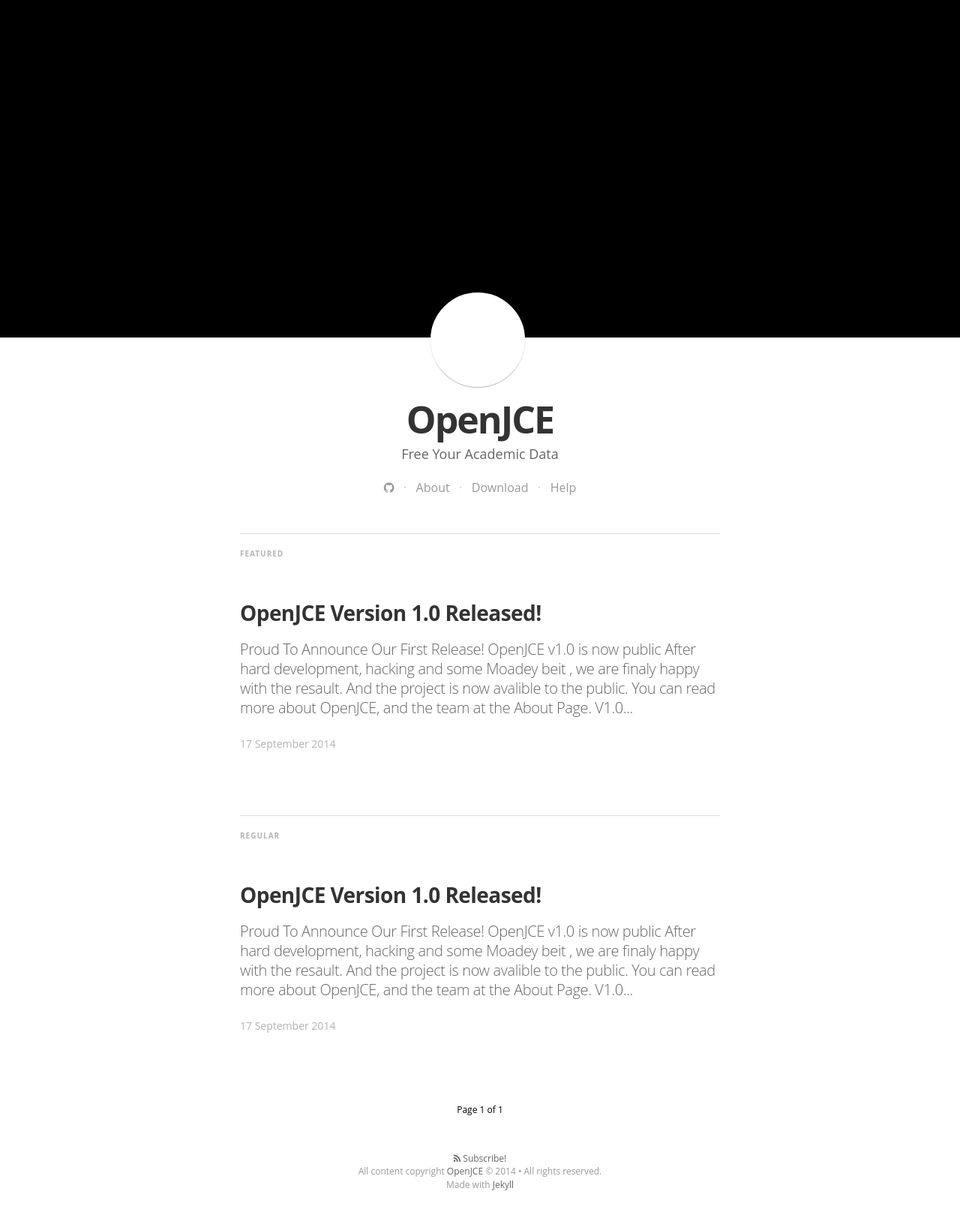
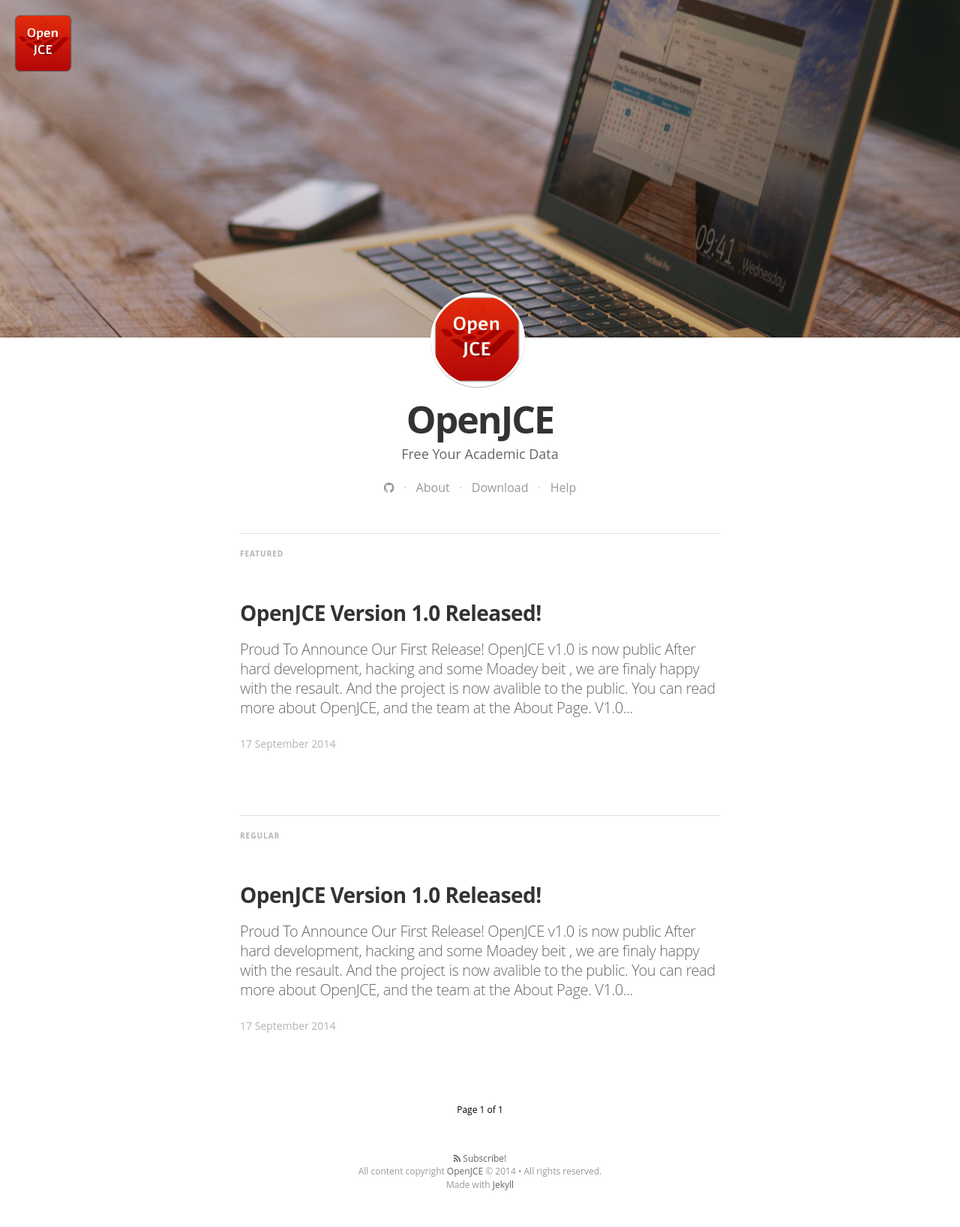
Before and after one commit to liranbg/JCEaverageCalculator, a Jekyll site: the page built from index.html, in a window 1280 px wide. Shown: the whole page at 75% size. Built offline with Jekyll 4.4.1, drawn with Linux system fonts in a browser that asks for light colours; nearby versions of some CDN libraries; some web fonts are replaced; Markdown is read by kramdown in place of the engine named in the settings; the list of posts is cut into pages by our own code.

Commit message:
Now should work

```diff
--- a/_config.yml
+++ b/_config.yml
@@ -8,20 +8,21 @@
 description: > # this means to ignore newlines until "email:"
    Free Your Academic Data
 
+url: "http://liranbg.github.io/JceManager" # the base hostname & protocol for your site
+baseur: "/JceManager"
+
 email: sagidayan@gmail.com
 #blog logo
-logo: "{{ site.baseurl }}/assets/images/logo.png"
+logo: "/assets/images/logo.png"
 # blog cover
-cover: "{{ site.baseurl }}/assets/images/background_image.jpg"
+cover: "/assets/images/background_image.jpg"
 
 name: 'OpenJCE'
 author: 'OpenJCE Teem'
 author_image: "/assets/images/author.jpg"
 
-paginate:	5
+paginate: 5
 
-url: "http://liranbg.github.io/JceManager" # the base hostname & protocol for your site
-baseur: "/JceManager"
 
 # social icons and sharing options
 social:
--- a/_includes/footer.html
+++ b/_includes/footer.html
@@ -1,7 +1,7 @@
 <!-- footer start -->
 
 <footer class="site-footer">
-  <a class="subscribe" href="{{ "/feed.xml" | prepend: site.baseurl }}"> <span class="tooltip"> <i class="fa fa-rss"></i> Subscribe!</span></a>
+  <a class="subscribe" href="{{ "{{ site.baseurl }}/feed.xml" | prepend: site.baseurl }}"> <span class="tooltip"> <i class="fa fa-rss"></i> Subscribe!</span></a>
     <div class="inner">
          <section class="copyright">All content copyright <a href="mailto:{{ site.email}}">{{ site.name }}</a> &copy; 2014 &bull; All rights reserved.</section>
          <section class="poweredby">Made with <a href="http://jekyllrb.com"> Jekyll</a></section>
--- a/_includes/head.html
+++ b/_includes/head.html
@@ -15,16 +15,16 @@
 
   <link rel="canonical" href="{{ page.url | replace:'index.html','' | prepend: site.baseurl | prepend: site.url }}">
 
-  <link rel="shortcut icon" href="{{ "/assets/images/favicon.ico" | prepend: site.baseurl }}">
+  <link rel="shortcut icon" href="{{ "{{ site.baseurl }}/assets/images/favicon.ico" | prepend: site.baseurl }}">
 <!--  <link rel="stylesheet" href="{{asset "js/styles/obsidian.css"}}"> -->
   <link rel="stylesheet" href="http://brick.a.ssl.fastly.net/Linux+Libertine:400,400i,700,700i/Open+Sans:400,400i,700,700i">
   <link rel="stylesheet" href="http://netdna.bootstrapcdn.com/font-awesome/4.0.3/css/font-awesome.min.css" >
 
-  <link rel="stylesheet" type="text/css" media="screen" href="{{ "/css/main.css"  | prepend: site.baseurl  }}" />
-  <link rel="stylesheet" type="text/css" media="print" href="{{ "/css/print.css"  | prepend: site.baseurl  }}" />
+  <link rel="stylesheet" type="text/css" media="screen" href="{{ "{{ site.baseurl }}/css/main.css"  | prepend: site.baseurl  }}" />
+  <link rel="stylesheet" type="text/css" media="print" href="{{ "{{ site.baseurl }}/css/print.css"  | prepend: site.baseurl  }}" />
   <script src="https://code.jquery.com/jquery-1.11.0.min.js"></script>
 
-  <script type="text/javascript" src="{{ "/assets/js/jquery.fitvids.js" | prepend: site.baseurl  }}"></script>
-  <script type="text/javascript" src="{{ "/assets/js/index.js" | prepend: site.baseurl  }}"></script>
-  <script type="text/javascript" src="{{ "/assets/js/readingTime.min.js" | prepend: site.baseurl  }}"></script>
+  <script type="text/javascript" src="{{ "{{ site.baseurl }}/assets/js/jquery.fitvids.js" | prepend: site.baseurl  }}"></script>
+  <script type="text/javascript" src="{{ "{{ site.baseurl }}/assets/js/index.js" | prepend: site.baseurl  }}"></script>
+  <script type="text/javascript" src="{{ "{{ site.baseurl }}/assets/js/readingTime.min.js" | prepend: site.baseurl  }}"></script>
 </head>
--- a/_includes/header.html
+++ b/_includes/header.html
@@ -1,5 +1,5 @@
 <!-- header start -->
 
-<a href="{{ site.url }}" class="logo-readium"><span class="logo" style="background-image: url({{ site.logo }})"></span></a>
+<a href="{{ site.baseurl }}{{ site.url }}" class="logo-readium"><span class="logo" style="background-image: url({{ site.logo }})"></span></a>
 
 <!-- header end -->
--- a/index.html
+++ b/index.html
@@ -98,14 +98,14 @@
 
     <nav class="pagination" role="navigation">
       {% if paginator.next_page %}
-        <a class="newer-posts" href="/page{{paginator.next_page}}">&larr; Older posts</a>
+        <a class="newer-posts" href="{{ site.baseurl }}/page{{paginator.next_page}}">&larr; Older posts</a>
       {% endif %}
       <span class="page-number">Page {{ paginator.page }} of {{ paginator.total_pages }}</span>
       {% if paginator.previous_page %}
         {% if paginator.page == 2 %}
-          <a class="older-posts" href="/">Newer posts &rarr;</a>
+          <a class="older-posts" href="{{ site.baseurl }}/">Newer posts &rarr;</a>
         {% else %}
-          <a class="older-posts" href="/page{{paginator.previous_page}}">Newer posts &rarr;</a>
+          <a class="older-posts" href="{{ site.baseurl }}/page{{paginator.previous_page}}">Newer posts &rarr;</a>
         {% endif %}
       {% endif %}
     </nav>
```
